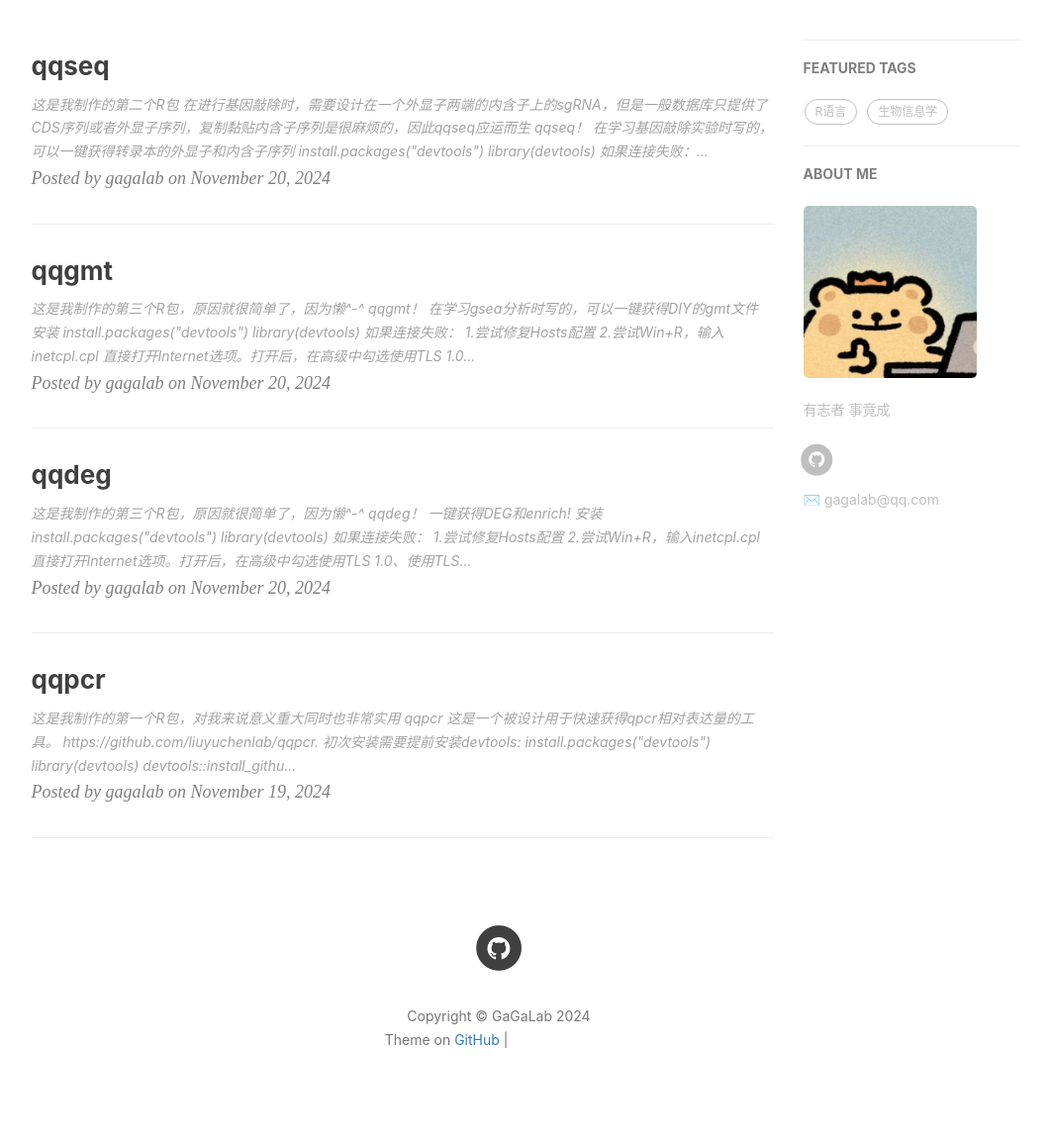
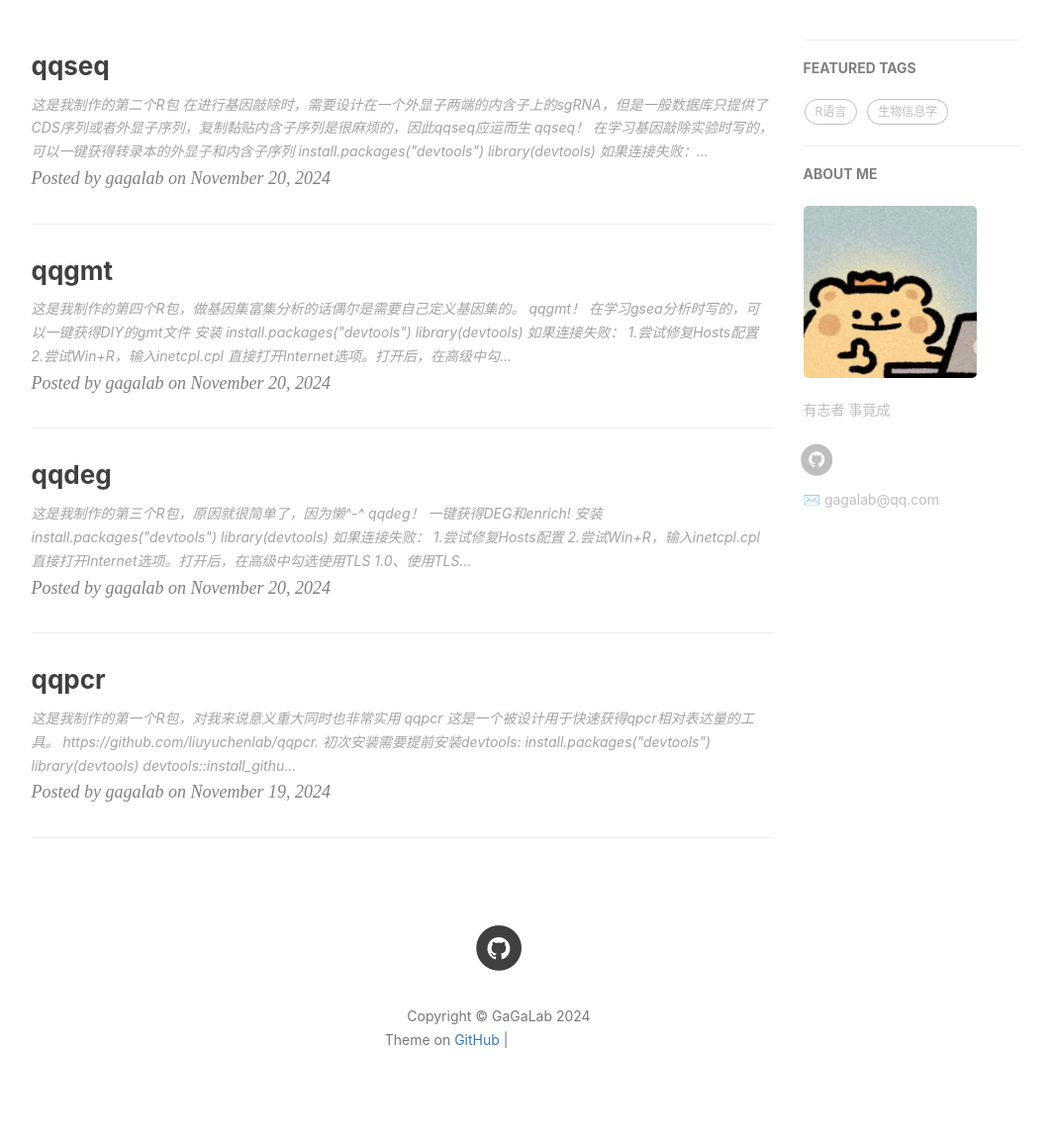
Before and after one commit to liuyuchenlab/LiuYuchenLab.github.io, a Jekyll site: the page built from index.html, in a window 1280 px wide. Shown: the part 418-1573 px from the top of the page at 99% size, without its empty margins (136-1198 px from the left). Built offline with Jekyll 4.4.1, drawn with Linux system fonts in a browser that asks for light colours; nearby versions of some CDN libraries; the list of posts is cut into pages by our own code; comment, search, counter and statistics services are not loaded; grey boxes are pictures that could not be loaded.

Commit message:
Update 2024-11-20-qqgmt.md

```diff
--- a/_posts/2024-11-20-qqgmt.md
+++ b/_posts/2024-11-20-qqgmt.md
@@ -14,7 +14,7 @@ tags:
 
 
 ---
-###### 这是我制作的第三个R包，原因就很简单了，因为懒^-^
+###### 这是我制作的第四个R包，做基因集富集分析的话偶尔是需要自己定义基因集的。
 
 # qqgmt！
 ###### 在学习gsea分析时写的，可以一键获得DIY的gmt文件
```
